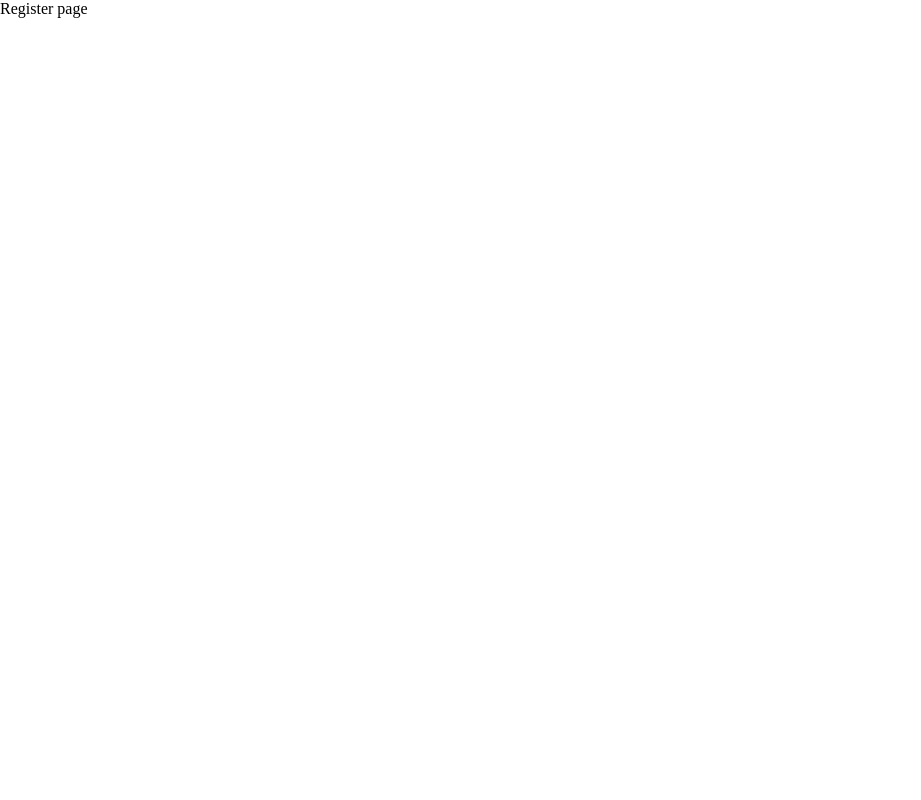
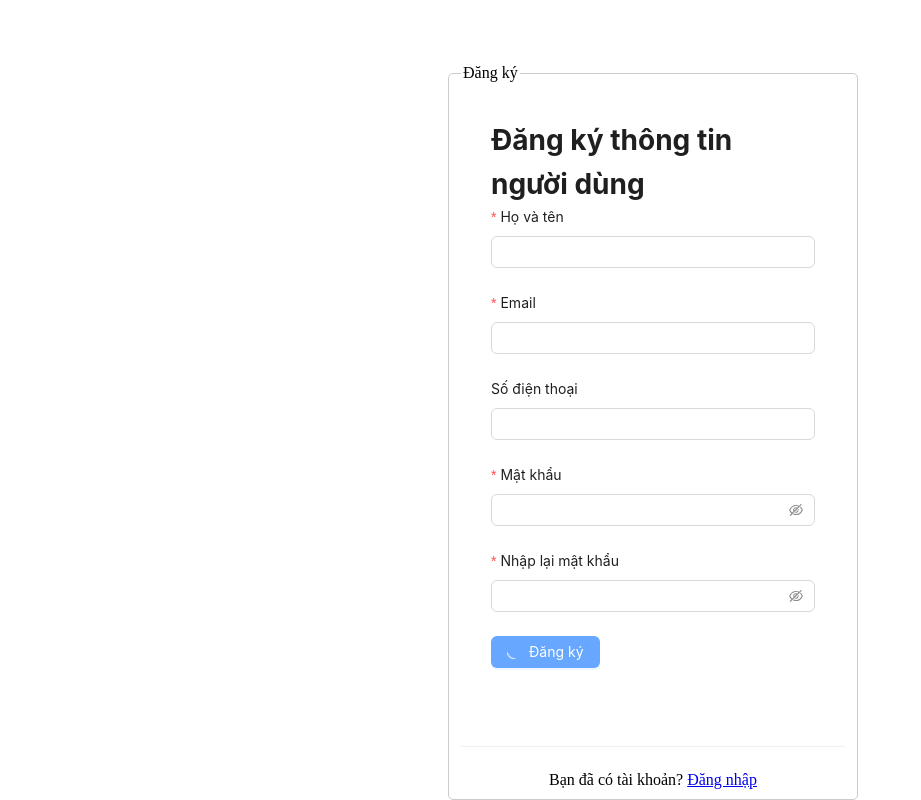
Before and after one commit to voanhbendjnd/react_level2, a React (Vite) app: page /register in a window 1280 px wide. Shown: the whole page, without its empty margins (0-921 px from the left). Built offline with nearby package versions, Linux system fonts and the light colour scheme.

Commit message:
complete view login form and add library axios

```diff
--- a/package.json
+++ b/package.json
@@ -12,6 +12,7 @@
   "dependencies": {
     "@ant-design/icons": "5.5.1",
     "antd": "5.21.6",
+    "axios": "1.7.7",
     "react": "^18.3.1",
     "react-dom": "^18.3.1",
     "react-router-dom": "6.27.0",
--- a/src/pages/client/auth/register.tsx
+++ b/src/pages/client/auth/register.tsx
@@ -1,7 +1,108 @@
+import { Button, Divider, Form, Input, type FormProps } from "antd";
+import { Link } from "react-router-dom";
+type FieldType = {
+    name?: string;
+    password?: string;
+    confirmPassword?: string;
+    phone?: String;
+    email?: String;
+};
+const onFinish: FormProps<FieldType>['onFinish'] = (values) => {
+    console.log('>>> Success:', values);
+};
 const RegisterPage = () => {
+    const [form] = Form.useForm();
     return (
-        <div>
-            Register page
+        <div
+            style={{
+                position: "relative",
+                height: "10vw"
+            }}>
+            <fieldset
+                style={{
+                    // padding: "15px",
+                    // margin: "5px",
+                    border: "1px solid #ccc",
+                    borderRadius: "5px",
+                    // width: "40vw",
+                    position: "absolute",
+                    top: "50%",
+                    left: "35%",
+                    transform: "tranlate(-50%,-50%)",
+                    width: "30%"
+
+
+                }}>
+                <legend>Đăng ký</legend>
+
+                <Form
+                    layout="vertical"
+                    form={form}
+                    onFinish={onFinish}
+                    style={{
+                        padding: "30px",
+                        borderRadius: "10px"
+                    }}
+                >
+                    <h1>Đăng ký thông tin người dùng</h1>
+                    <Form.Item<FieldType>
+                        label="Họ và tên"
+                        name="name"
+                        rules={[
+                            { required: true, message: 'Tên không được bỏ trống' },
+                        ]}
+                    >
+                        <Input />
+
+                    </Form.Item>
+                    <Form.Item<FieldType>
+                        label="Email"
+                        name="email"
+                        rules={[
+                            { required: true, message: 'Email không được bỏ trống' },
+                            { type: "email", message: "Email không đúng định dạng" },
+                        ]}
+                    >
+                        <Input />
+                    </Form.Item>
+                    <Form.Item<FieldType>
+                        label="Số điện thoại"
+                        name="phone"
+                    >
+                        <Input />
+                    </Form.Item>
+                    <Form.Item<FieldType>
+                        label="Mật khẩu"
+                        name="password"
+                        rules={[{ required: true, message: 'Mật khẩu không được bỏ trống' }]}
+
+                    >
+                        <Input.Password />
+
+                    </Form.Item>
+                    <Form.Item<FieldType>
+                        label="Nhập lại mật khẩu"
+                        name="confirmPassword"
+                        rules={[
+                            { required: true, message: 'Mật khẩu không được bỏ trống' },
+
+                        ]}
+                    >
+                        <Input.Password />
+                    </Form.Item>
+
+                    <Form.Item>
+                        <Button type="primary" loading={true} onClick={() => { form.submit() }}>Đăng ký</Button>
+                    </Form.Item>
+                </Form>
+                <Divider />
+                <p
+                    style={{
+                        textAlign: "center"
+                    }}
+                >Bạn đã có tài khoản? <Link to={"/login"}>Đăng nhập</Link></p>
+            </fieldset>
+
         </div>
     )
 }
```
Also changed, not shown: src/pages/client/auth/login.tsx (+4 -5 lines), note.txt, 1 other file (tests, documents, lock files or other folders).
